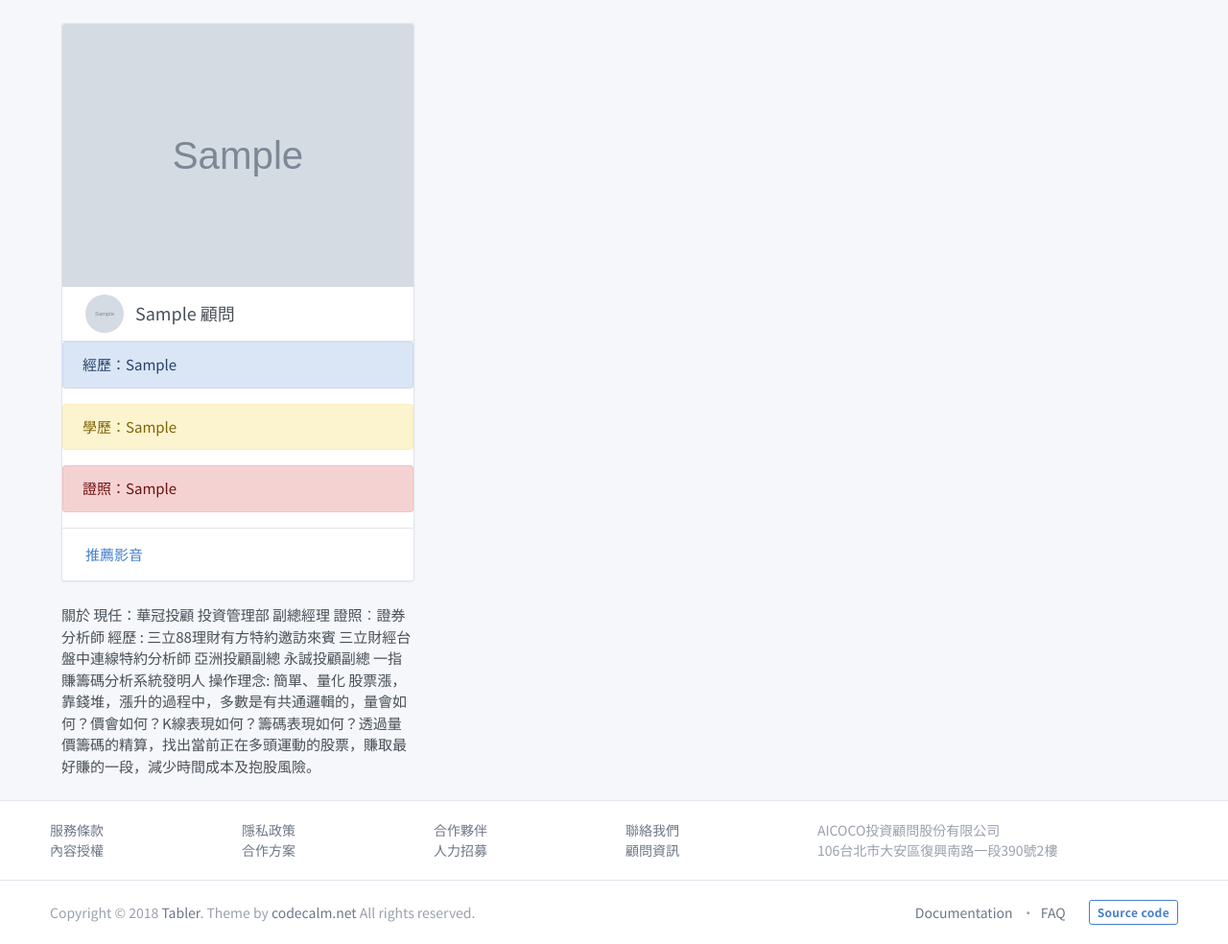
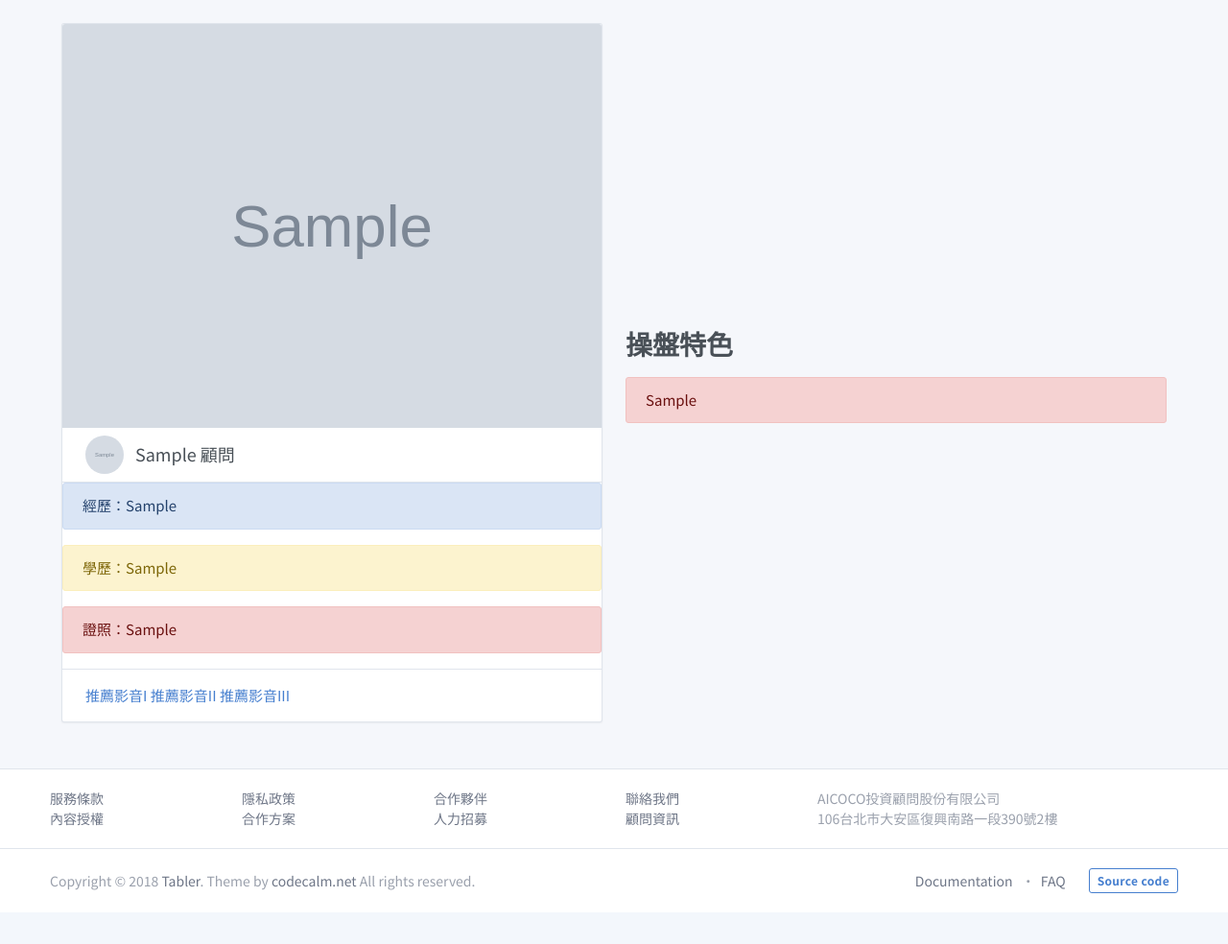
Before and after one commit to AIEN0206/aicoco, a Django app: page /consultant/complete/1 in a window 1280 px wide. Shown: the part 121-1105 px from the top of the page at 96% size. After the commit the page ends 1052 px from the top, so only its background shows below. Run offline with Django 3.2, Linux system fonts and the light colour scheme; tables that the repository leaves empty hold one stand-in row (values such as "Sample post"); grey boxes marked "Sample" are stand-in pictures; some libraries are stand-ins or nearby versions.

Commit message:
顧問02
新增影音 、 操盤特色

```diff
--- a/consultant/models.py
+++ b/consultant/models.py
@@ -17,6 +17,8 @@ class Consultant(models.Model):
     經歷 = models.CharField(max_length=100)
     證照 = models.CharField(max_length=100)
     image = models.CharField(max_length=45, blank=True, null=True)
+    操盤特色 = models.CharField(max_length=500)
+    url = models.CharField(max_length=100)
 
     class Meta:
         managed = False
--- a/consultant/templates/consultant/complete.html
+++ b/consultant/templates/consultant/complete.html
@@ -1,8 +1,8 @@
 {% extends 'base.html' %} {% load static %} {% block content %}
 <div class="my-3 my-md-5">
     <div class="container">
-        <!-- <div class="page-header">            -->
-            <div class="col-md-6 col-xl-4">
+        <div class="page-header">
+            <div class="col-md-6 col-xl6">
                 <div class="card">
                     <img class="card-img-top" src="/media/{{dates.image}}" width="10%" alt="And this isn't my nose. This is a false one.">
                     <div class="card-header">
@@ -19,28 +19,19 @@
                         證照：{{dates.證照}}
                     </div>
                     <div class="card-footer">
-                        <a href="https://www.youtube.com/watch?v=Ou4SYzxdwr8" title="推薦影音">推薦影音</a>
+                        <a href="{{dates.url}}" title="推薦影音">推薦影音I</a>
+                        <a href="#" title="推薦影音">推薦影音II</a>
+                        <a href="#" title="推薦影音">推薦影音III</a>
                     </div>
                 </div>
-                <div>
-                    關於
-                    現任：華冠投顧 投資管理部 副總經理
-
-                    證照︰證券分析師
-
-                    經歷 :
-                    三立88理財有方特約邀訪來賓
-                    三立財經台盤中連線特約分析師
-                    亞洲投顧副總
-                    永誠投顧副總
-                    一指賺籌碼分析系統發明人
-
-                    操作理念:
-                    簡單、量化
-                    股票漲，靠錢堆，漲升的過程中，多數是有共通邏輯的，量會如何？價會如何？K線表現如何？籌碼表現如何？透過量價籌碼的精算，找出當前正在多頭運動的股票，賺取最好賺的一段，減少時間成本及抱股風險。
-                </div>
             </div>
-        <!-- </div> -->
+            <div class="col-md-6 col-xl3">
+                <h2>操盤特色</h2><div class="alert alert-danger">{{dates.操盤特色}}</div>
+            </div>
+            <!-- <div class="col-md-6 col-xl3">
+                關於
+            </div> -->
+        </div>
     </div>
 </div>
 {% endblock %} {% block scripts %} {% endblock %}
```
Also changed, not shown: MemberCentre/models.py (+16 -0 lines), 1 other file.
